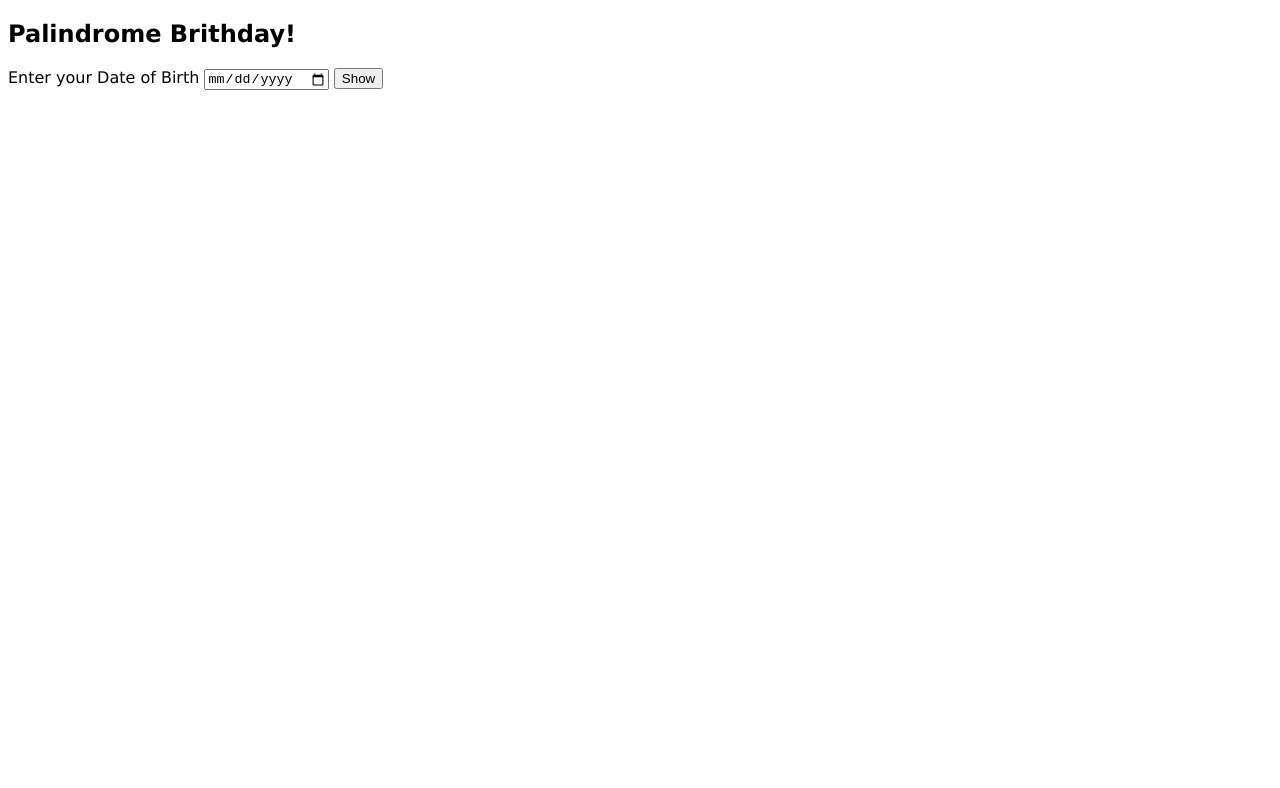
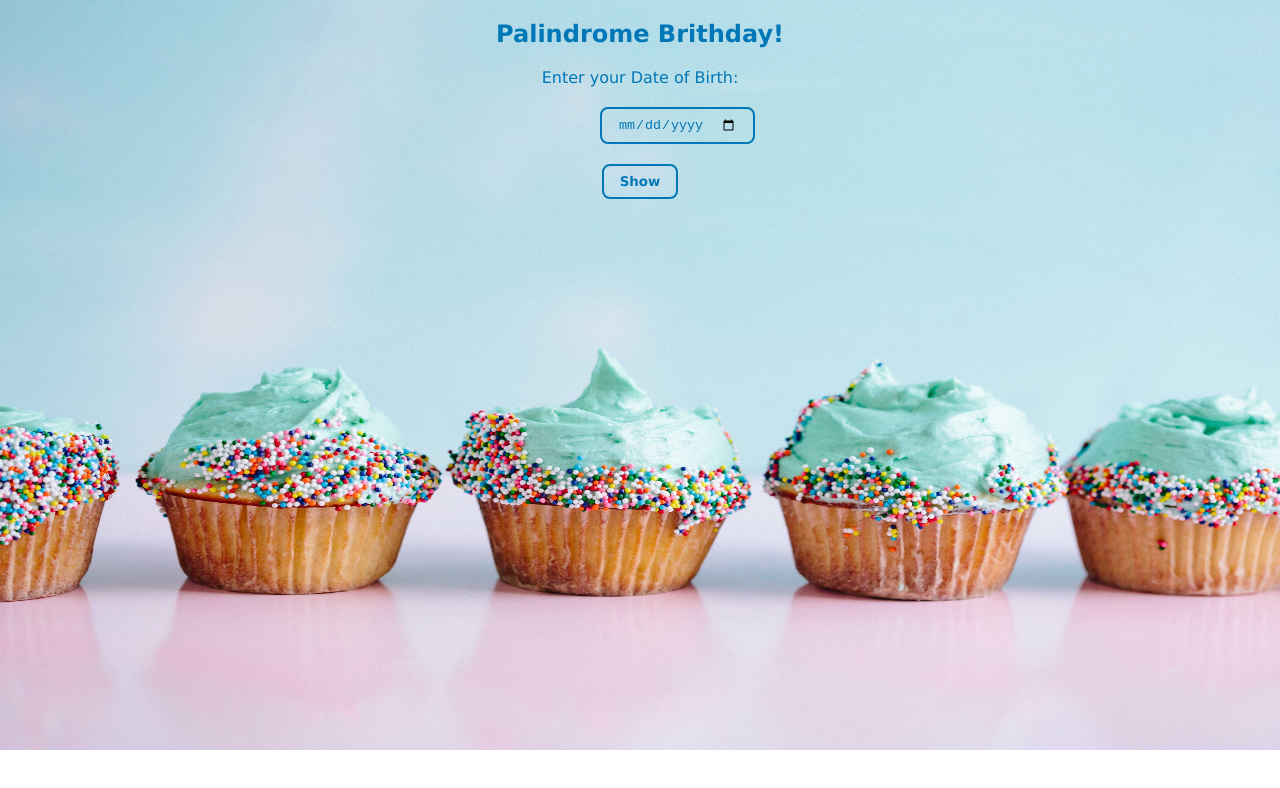
Before and after one commit to Aakarshashetty/palindrome-birthday, a plain HTML site: page index.html in a window 1280 px wide. Drawn offline with Linux system fonts and the light colour scheme.

Commit message:
added css

```diff
--- a/index.html
+++ b/index.html
@@ -9,7 +9,9 @@
 </head>
 <body>
     <h2>Palindrome Brithday!</h2>
-    <label for="date">Enter your Date of Birth</label>
+    <label for="date">Enter your Date of Birth:
+
+    </label>
     <input type="date" id="date" />
     <button class="show-btn">Show</button>
     <div class="output"></div>
--- a/script.js
+++ b/script.js
@@ -199,7 +199,7 @@ const showPalindrome = () => {
             }
         }
         else{
-            output.innerText = "Woow you birthday is a palindrome!"
+            output.innerText = "Woow you birthday is a palindrome!🎉"
         }
     }
 };
--- a/styles.css
+++ b/styles.css
@@ -1,3 +1,48 @@
 body{
     font-family: Verdana, Geneva, Tahoma, sans-serif;
+    text-align: center;
+    margin: 20px auto;
+    background: url("/img/background.jpg");
+    background-size: 1400px 750px;
+    background-repeat: no-repeat;
+    color: #0077b6;
 }
+label{
+    display: block;
+}
+input{
+    display: block;
+    background-color: transparent;
+    padding: 0.5rem 1rem;
+    border: 2px solid #0077b6;
+    border-radius: 0.5rem;
+    margin: 20px 600px;
+    color: #0077b6;
+}
+.show-btn{
+    background-color: transparent;
+    font-family: Verdana, Geneva, Tahoma, sans-serif;
+    border: 2px solid #0077b6;
+    border-radius: 0.5rem;
+    padding: 0.5rem 1rem;
+    cursor: pointer;
+    color: #0077b6;
+    font-weight: bold;
+}
+input:focus{
+    outline: none;
+    border: 2px dashed #0077b6;
+    cursor: pointer;
+}
+.show-btn:hover{
+    background-color: #0077b6;
+    color: white;
+    font-weight: bold;
+}
+.output{
+    padding: 1rem 1rem;
+    font-weight: bold;
+}
+input:hover{
+    cursor: pointer;
+}
```
Also changed, not shown: img/background.jpg (added).
